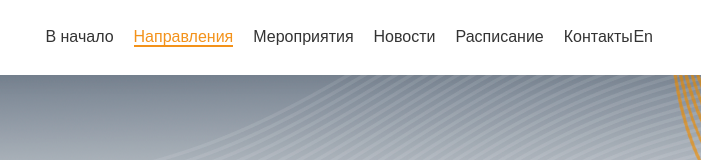
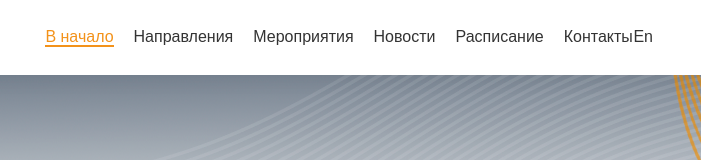
Before and after one commit to manton7787/laboratory, a plain HTML site: page index.html in a window 1280 px wide. Shown: the top 160 px of the page, 579-1280 px from the left. Drawn offline with Linux system fonts and the light colour scheme; a script that the page names is missing; a web font is replaced by a local one.

Commit message:
Add files via upload

```diff
--- a/index.html
+++ b/index.html
@@ -177,10 +177,10 @@ body {
 
 
 	<ul id="main_menu">
-		<li id="li2"><a href="index.html" id="mm2" class="withsub">В&nbsp;начало</a>
+		<li class="active" id="li2"><a href="index.html" id="mm2" class="active withsub">В&nbsp;начало</a>
 
 		</li>
-		<li class="active" id="li16"><a href="courses.html" id="mm16" class="active withsub">Направления</a>
+		<li id="li16"><a href="courses.html" id="mm16" class="withsub">Направления</a>
 			<div class="sub">
 				<div class="columns2">
 					<ul>
@@ -515,7 +515,8 @@ max-width:100%;
       <h2 style="margin-left: -18px; margin-bottom:30px;"><strong>Миссия лаборатории</strong></h2>
     <section>
       <p class="lid">Для нас важно, чтобы любой человек в каждом уголке мира мог пользоваться надёжными, безопасными и удобными программами. Мы убеждены, что программное обеспечение должно быть свободным: объединять знания и опыт всего мира для создания продуктов в интересах пользователей. Интеллектуальный вклад каждого — достояние всех. Мы хотим подготовить специалистов, которые будут востребованы в любом направлении ИТ-индустрии, а так же смогут найти свое применение у нас в компании и внести свой вклад в развитие информационной независимости России.</p>
-
+      <p class="lid">Учебная лаборатория это инновационная форма сотрудничества университета и бизнеса, призванная решить проблему ИТ-специалистов, которые на выходе из ВУЗа зачастую оказываются не готовы к эффективному погружению в рабочие процессы предприятий, ввиду оторванности академической программы обучения от реальных и динамически меняющихся запросов бизнеса.</p>
+      <p class="lid">Мы уверены, что сотрудничество компании Базальт СПО с Саратовским государственным университетом сделает максимально эффективной адаптацию студентов к работе в реальных условиях ИТ-индустрии. В процессе обучения студенты смогут погрузиться в разработку программного обеспечения, освоить системное и сетевое администрирование, познакомятся с процессом сборки ядер операционных систем Linux, смогут поучаствовать в тестировании программных продуктов и многое другое. Для этих целей в лаборатории установлены компьютеры с отечественной операционной системой, в процессе обучения используются современные одноплатные компьютеры, установлено серверное оборудование.</p>
     </section>
 
 </div>
```
